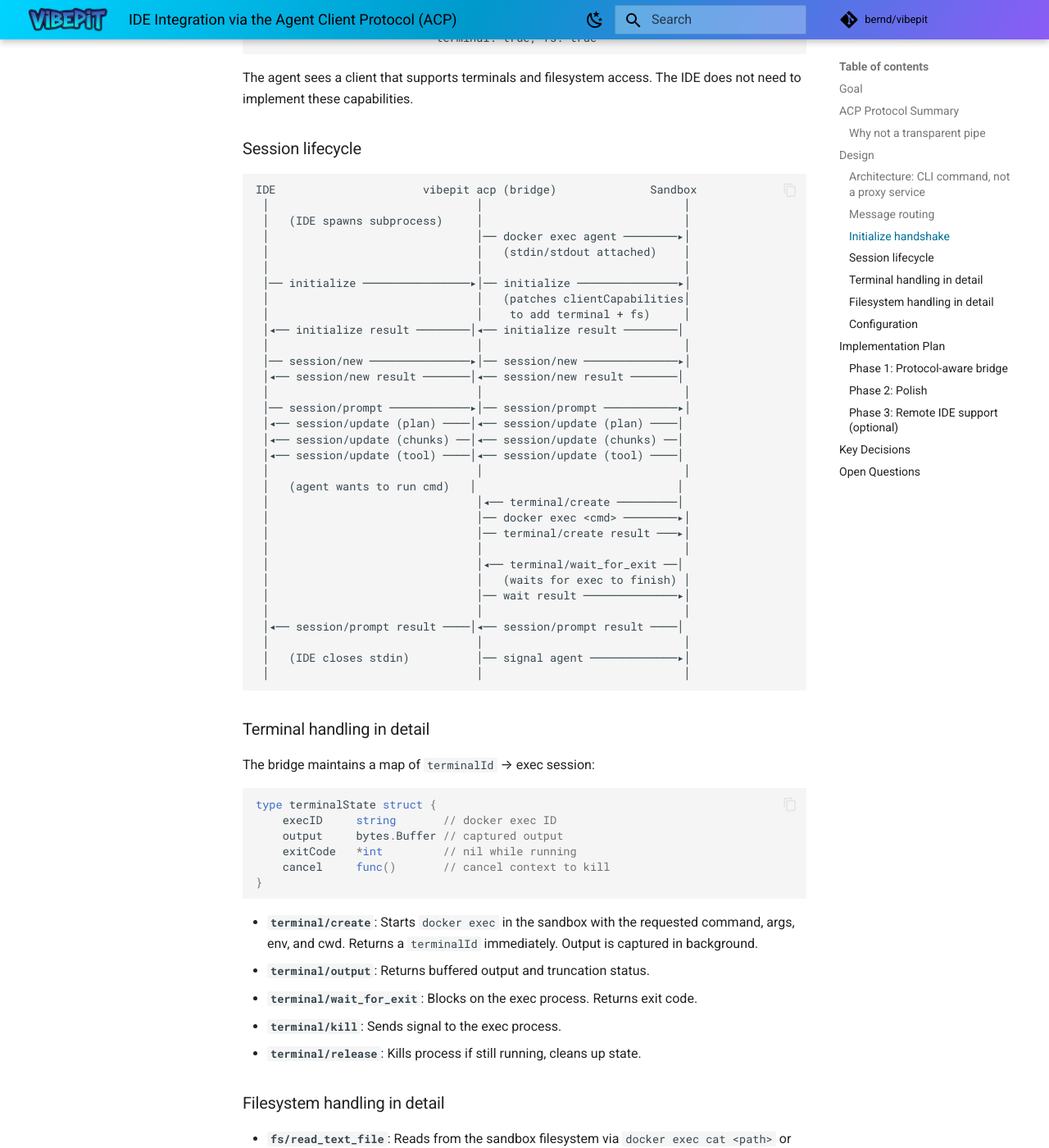
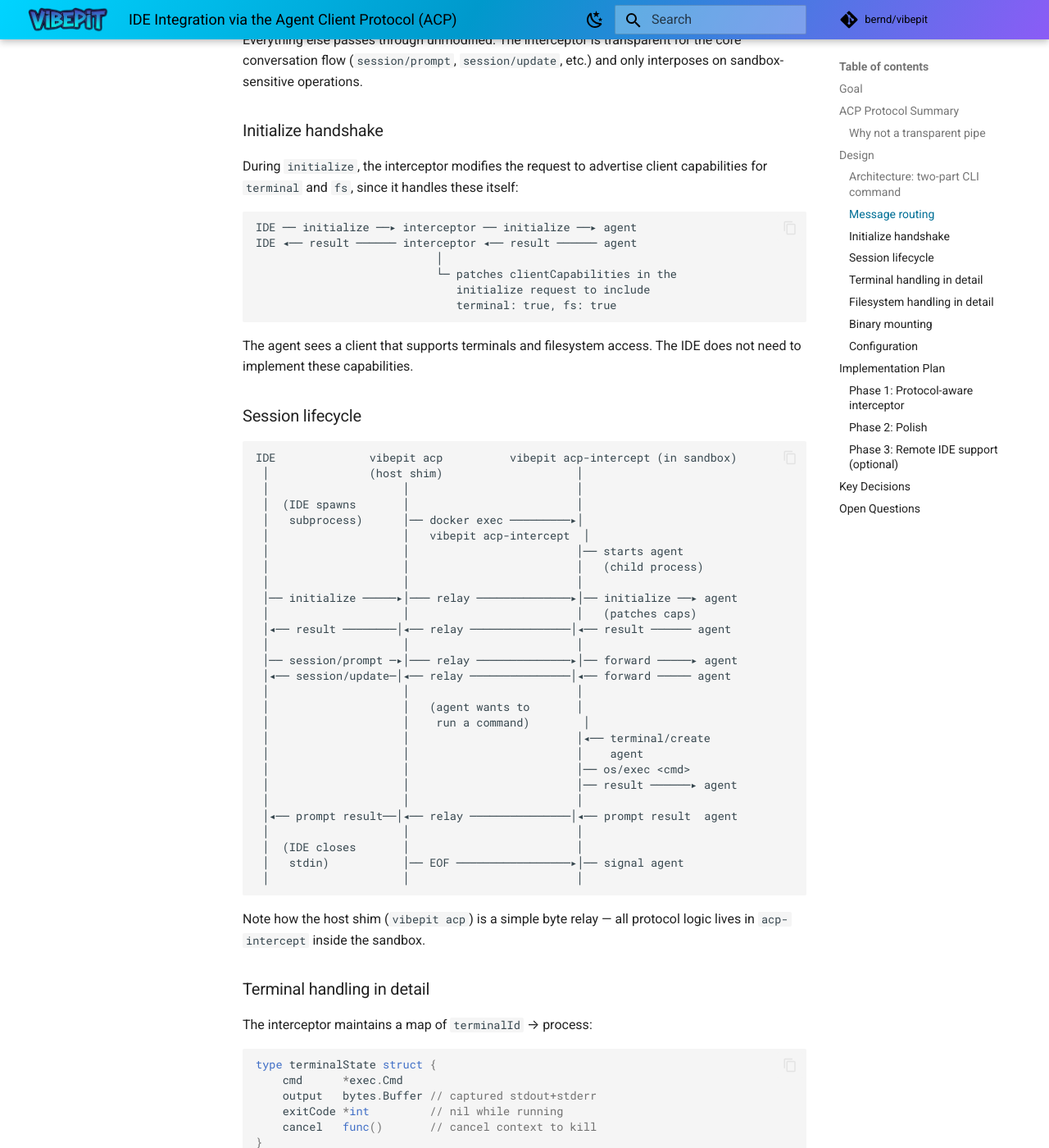
Before and after one commit to bernd/vibepit, an MkDocs documentation site: the page built from docs/content/acp-integration.md, in a window 1280 px wide and 1400 px high, scrolled down 3264 px. Shown: the whole window at 82% size. Built offline with MkDocs 1.6.1 and Material for MkDocs 9.7.7, drawn with Linux system fonts in a browser that asks for light colours; comment, search, counter and statistics services are not loaded; some of the changed text lies outside the part shown.

Commit message:
Move ACP interceptor inside the sandbox
Mount the vibepit binary into the sandbox container and run
acp-intercept inside it. Terminal and filesystem operations
become native os/exec and os file I/O calls instead of
per-command docker exec. The host-side `vibepit acp` is now
a trivial byte relay; all protocol logic runs sandboxed.

https://claude.ai/code/session_01LSM1UCpobdkNyNGbPanxwc

````diff
--- a/docs/content/acp-integration.md
+++ b/docs/content/acp-integration.md
@@ -7,35 +7,42 @@ agents running inside a Vibepit sandbox.
 ## Goal
 
 An IDE on the host launches `vibepit acp` as a local subprocess. This command
-execs into the running sandbox to start the agent, and acts as a protocol-aware
-bridge between the IDE and the sandboxed agent. The agent works against the
-sandboxed project directory while the IDE renders streaming updates, plans, and
-permission prompts.
+does a single `docker exec` into the sandbox to run `vibepit acp-intercept`,
+which starts the agent and handles all intercepted operations (terminals,
+filesystem) directly inside the sandbox — no per-command `docker exec` needed.
+The IDE renders streaming updates, plans, and permission prompts.
 
 ```
-┌─────────────────────────────────────────────────────────────────┐
-│ Host                                                            │
-│                                                                 │
-│  ┌──────────┐   stdio        ┌──────────────┐                  │
-│  │   IDE    │ ──────────────▸│ vibepit acp  │                  │
-│  │ (client) │◂──────────────│ (bridge)      │                  │
-│  └──────────┘   JSON-RPC    │              │                  │
-│                              │  intercepts: │                  │
-│                              │  • terminal/* │                  │
-│                              │  • fs/*       │                  │
-│                              └──────┬───────┘                  │
-│                                     │ docker exec              │
-│                                     │ stdin/stdout             │
-│                              ┌──────┼───────┐                  │
-│                              │ Sandbox      │                  │
-│                              │  ┌───▼─────┐ │                  │
-│                              │  │  Agent  │ │                  │
-│                              │  │ (claude,│ │                  │
-│                              │  │ codex,…)│ │                  │
-│                              │  └─────────┘ │                  │
-│                              └──────────────┘                  │
-└─────────────────────────────────────────────────────────────────┘
+┌──────────────────────────────────────────────────────────────────┐
+│ Host                                                              │
+│                                                                   │
+│  ┌──────────┐  stdio   ┌──────────────┐                          │
+│  │   IDE    │ ────────▸│ vibepit acp  │                          │
+│  │ (client) │◂────────│ (host shim)  │                          │
+│  └──────────┘  JSON-RPC└──────┬───────┘                          │
+│                               │ single docker exec               │
+│                               │ stdin/stdout                     │
+│                        ┌──────┼──────────────────────────┐       │
+│                        │ Sandbox                         │       │
+│                        │  ┌───▼────────────────────────┐ │       │
+│                        │  │ vibepit acp-intercept      │ │       │
+│                        │  │                            │ │       │
+│                        │  │  intercepts:               │ │       │
+│                        │  │  • terminal/* → os/exec    │ │       │
+│                        │  │  • fs/*       → os file I/O│ │       │
+│                        │  │                            │ │       │
+│                        │  │  ┌────────────────────┐    │ │       │
+│                        │  │  │  Agent (claude, …) │    │ │       │
+│                        │  │  │  stdin/stdout pipe │    │ │       │
+│                        │  │  └────────────────────┘    │ │       │
+│                        │  └────────────────────────────┘ │       │
+│                        └─────────────────────────────────┘       │
+└──────────────────────────────────────────────────────────────────┘
 ```
+
+The vibepit binary is bind-mounted into the sandbox container at startup
+(read-only), so `acp-intercept` is available without modifying the sandbox
+image.
 
 ## ACP Protocol Summary
 
@@ -59,22 +66,36 @@ sends requests to the IDE asking it to execute commands and read/write files.
 In a naive stdio pipe, these requests would reach the IDE and execute on the
 **host**, outside the sandbox. This defeats Vibepit's isolation model.
 
-The `vibepit acp` bridge must intercept these methods and fulfill them inside
-the sandbox container instead of forwarding them to the IDE.
+The interceptor running inside the sandbox handles these methods directly using
+native system calls (`os/exec` for terminals, `os` file I/O for filesystem),
+keeping all tool execution sandboxed.
 
 ## Design
 
-### Architecture: CLI command, not a proxy service
+### Architecture: two-part CLI command
 
-The bridge is a `vibepit acp` CLI command, not a new service in the proxy
-container. Rationale:
+The bridge has two halves:
 
-1. **ACP's primary transport is stdio** — IDEs already know how to spawn a
-   subprocess and talk JSON-RPC over stdin/stdout. No WebSocket, no mTLS, no
-   new ports.
-2. **Simpler** — A single command that execs into the sandbox. No proxy
-   changes, no container image changes.
-3. **Standard** — The IDE configures it exactly like any other local ACP agent.
+1. **`vibepit acp`** (runs on host) — Thin shim that the IDE spawns as a
+   subprocess. It does a single `docker exec` into the sandbox to start
+   `vibepit acp-intercept`, then relays stdio between the IDE and the exec
+   session. It has no protocol awareness — it is a byte pipe.
+
+2. **`vibepit acp-intercept`** (runs inside sandbox) — The protocol-aware
+   interceptor. It starts the agent as a child process, parses JSON-RPC
+   messages, and intercepts `terminal/*` and `fs/*` methods. Intercepted
+   operations run directly inside the sandbox using native Go APIs (`os/exec`,
+   `os` file I/O). Everything else is forwarded between the IDE and the agent.
+
+Rationale:
+
+1. **ACP's primary transport is stdio** — IDEs spawn a subprocess and talk
+   JSON-RPC over stdin/stdout. No WebSocket, no mTLS, no new ports.
+2. **No per-command docker exec** — Terminals and file operations run natively
+   inside the sandbox. Only one `docker exec` is needed for the entire session.
+3. **No image changes** — The vibepit binary is bind-mounted into the sandbox
+   at startup (read-only). No new dependencies in the sandbox image.
+4. **Standard** — The IDE configures it exactly like any other local ACP agent.
 
 The proxy-based approach (WebSocket, mTLS) would only be needed for remote IDE
 access, which is a separate feature.
@@ -87,30 +108,30 @@ The bridge parses each JSON-RPC message and routes it:
 |-----------|--------|--------|
 | IDE → Agent | `initialize`, `session/*`, etc. | Forward to agent stdin |
 | Agent → IDE | `session/update`, `session/request_permission` | Forward to IDE stdout |
-| Agent → IDE | `terminal/create` | **Intercept**: run command in sandbox via `docker exec` |
-| Agent → IDE | `terminal/output` | **Intercept**: return buffered output from sandbox exec |
-| Agent → IDE | `terminal/wait_for_exit` | **Intercept**: wait for sandbox exec to complete |
-| Agent → IDE | `terminal/kill` | **Intercept**: signal the sandbox exec process |
-| Agent → IDE | `terminal/release` | **Intercept**: clean up sandbox exec resources |
-| Agent → IDE | `fs/read_text_file` | **Intercept**: read file from sandbox filesystem |
-| Agent → IDE | `fs/write_text_file` | **Intercept**: write file in sandbox filesystem |
+| Agent → IDE | `terminal/create` | **Intercept**: `os/exec.Command()` in sandbox |
+| Agent → IDE | `terminal/output` | **Intercept**: return buffered output |
+| Agent → IDE | `terminal/wait_for_exit` | **Intercept**: `cmd.Wait()` |
+| Agent → IDE | `terminal/kill` | **Intercept**: `cmd.Process.Signal()` |
+| Agent → IDE | `terminal/release` | **Intercept**: kill + clean up |
+| Agent → IDE | `fs/read_text_file` | **Intercept**: `os.ReadFile()` |
+| Agent → IDE | `fs/write_text_file` | **Intercept**: `os.WriteFile()` |
 
-Everything else passes through unmodified. The bridge is transparent for the
-core conversation flow (`session/prompt`, `session/update`, etc.) and only
+Everything else passes through unmodified. The interceptor is transparent for
+the core conversation flow (`session/prompt`, `session/update`, etc.) and only
 interposes on sandbox-sensitive operations.
 
 ### Initialize handshake
 
-During `initialize`, the bridge must modify the response to advertise
+During `initialize`, the interceptor modifies the request to advertise
 client capabilities for `terminal` and `fs`, since it handles these itself:
 
 ```
-IDE ── initialize ──▸ bridge ── initialize ──▸ agent
-IDE ◂── result ────── bridge ◂── result ────── agent
-                        │
-                        └─ patches clientCapabilities in the
-                           initialize request to include
-                           terminal: true, fs: true
+IDE ── initialize ──▸ interceptor ── initialize ──▸ agent
+IDE ◂── result ────── interceptor ◂── result ────── agent
+                           │
+                           └─ patches clientCapabilities in the
+                              initialize request to include
+                              terminal: true, fs: true
 ```
 
 The agent sees a client that supports terminals and filesystem access. The IDE
@@ -119,69 +140,82 @@ does not need to implement these capabilities.
 ### Session lifecycle
 
 ```
-IDE                      vibepit acp (bridge)              Sandbox
- │                               │                              │
- │   (IDE spawns subprocess)     │                              │
- │                               │── docker exec agent ────────▸│
- │                               │   (stdin/stdout attached)    │
- │                               │                              │
- │── initialize ────────────────▸│── initialize ───────────────▸│
- │                               │   (patches clientCapabilities│
- │                               │    to add terminal + fs)     │
- │◂── initialize result ────────│◂── initialize result ────────│
- │                               │                              │
- │── session/new ───────────────▸│── session/new ──────────────▸│
- │◂── session/new result ───────│◂── session/new result ───────│
- │                               │                              │
- │── session/prompt ────────────▸│── session/prompt ───────────▸│
- │◂── session/update (plan) ────│◂── session/update (plan) ────│
- │◂── session/update (chunks) ──│◂── session/update (chunks) ──│
- │◂── session/update (tool) ────│◂── session/update (tool) ────│
- │                               │                              │
- │   (agent wants to run cmd)   │                              │
- │                               │◂── terminal/create ─────────│
- │                               │── docker exec <cmd> ────────▸│
- │                               │── terminal/create result ───▸│
- │                               │                              │
- │                               │◂── terminal/wait_for_exit ──│
- │                               │   (waits for exec to finish) │
- │                               │── wait result ──────────────▸│
- │                               │                              │
- │◂── session/prompt result ────│◂── session/prompt result ────│
- │                               │                              │
- │   (IDE closes stdin)          │── signal agent ─────────────▸│
- │                               │                              │
+IDE              vibepit acp          vibepit acp-intercept (in sandbox)
+ │               (host shim)                    │
+ │                    │                         │
+ │  (IDE spawns       │                         │
+ │   subprocess)      │── docker exec ─────────▸│
+ │                    │   vibepit acp-intercept  │
+ │                    │                         │── starts agent
+ │                    │                         │   (child process)
+ │                    │                         │
+ │── initialize ─────▸│─── relay ──────────────▸│── initialize ──▸ agent
+ │                    │                         │   (patches caps)
+ │◂── result ────────│◂── relay ───────────────│◂── result ────── agent
+ │                    │                         │
+ │── session/prompt ─▸│─── relay ──────────────▸│── forward ─────▸ agent
+ │◂── session/update─│◂── relay ───────────────│◂── forward ───── agent
+ │                    │                         │
+ │                    │   (agent wants to       │
+ │                    │    run a command)        │
+ │                    │                         │◂── terminal/create
+ │                    │                         │    agent
+ │                    │                         │── os/exec <cmd>
+ │                    │                         │── result ──────▸ agent
+ │                    │                         │
+ │◂── prompt result──│◂── relay ───────────────│◂── prompt result  agent
+ │                    │                         │
+ │  (IDE closes       │                         │
+ │   stdin)           │── EOF ─────────────────▸│── signal agent
+ │                    │                         │
 ```
+
+Note how the host shim (`vibepit acp`) is a simple byte relay — all protocol
+logic lives in `acp-intercept` inside the sandbox.
 
 ### Terminal handling in detail
 
-The bridge maintains a map of `terminalId` → exec session:
+The interceptor maintains a map of `terminalId` → process:
 
 ```go
 type terminalState struct {
-    execID     string       // docker exec ID
-    output     bytes.Buffer // captured output
-    exitCode   *int         // nil while running
-    cancel     func()       // cancel context to kill
+    cmd      *exec.Cmd
+    output   bytes.Buffer // captured stdout+stderr
+    exitCode *int         // nil while running
+    cancel   func()       // cancel context to kill
 }
 ```
 
-- **`terminal/create`**: Starts `docker exec` in the sandbox with the
-  requested command, args, env, and cwd. Returns a `terminalId` immediately.
-  Output is captured in background.
+Since the interceptor runs inside the sandbox, terminal operations are native:
+
+- **`terminal/create`**: Starts the command via `os/exec.CommandContext()` with
+  the requested command, args, env, and cwd. Returns a `terminalId`
+  immediately. Output is captured in background goroutine.
 - **`terminal/output`**: Returns buffered output and truncation status.
-- **`terminal/wait_for_exit`**: Blocks on the exec process. Returns exit code.
-- **`terminal/kill`**: Sends signal to the exec process.
+- **`terminal/wait_for_exit`**: Calls `cmd.Wait()`. Returns exit code.
+- **`terminal/kill`**: Calls `cmd.Process.Signal()`.
 - **`terminal/release`**: Kills process if still running, cleans up state.
+
+No `docker exec` per command — processes are direct children of the
+interceptor.
 
 ### Filesystem handling in detail
 
-- **`fs/read_text_file`**: Reads from the sandbox filesystem via
-  `docker exec cat <path>` or the container client's exec API.
-- **`fs/write_text_file`**: Writes via `docker exec tee <path>` or equivalent.
+- **`fs/read_text_file`**: `os.ReadFile(path)` — direct filesystem access.
+- **`fs/write_text_file`**: `os.WriteFile(path, data, perm)` — direct write.
 
-All paths are resolved within the sandbox — the bridge never accesses host
-filesystem paths.
+All paths are naturally sandboxed because the interceptor runs inside the
+container. No path translation or escaping is needed.
+
+### Binary mounting
+
+The `run` command bind-mounts the vibepit binary into the sandbox container at
+a well-known path (e.g. `/usr/local/bin/vibepit`) as read-only. This makes
+`acp-intercept` available inside the sandbox without modifying the image.
+
+The binary is the same `vibepit` binary running on the host. On Linux hosts
+this works directly. On macOS hosts, the existing cross-compiled Linux binary
+(used for the proxy container) is mounted instead.
 
 ### Configuration
 
@@ -194,7 +228,7 @@ The IDE configures the bridge as a standard ACP agent subprocess:
 }
 ```
 
-CLI flags for `vibepit acp`:
+CLI flags for `vibepit acp` (host side):
 
 ```
 vibepit acp                          # auto-detect agent and session
@@ -203,36 +237,49 @@ vibepit acp --agent-args "--acp"     # pass args to agent
 vibepit acp --session <id>           # target specific session
 ```
 
+`vibepit acp` discovers the running session, then runs:
+
+```
+docker exec -i <sandbox> vibepit acp-intercept --agent <agent> [--agent-args ...]
+```
+
+`vibepit acp-intercept` (sandbox side) is an internal command not intended for
+direct use. It starts the agent, runs the JSON-RPC interceptor, and exits when
+stdin closes.
+
 Session discovery reuses the existing `ListProxySessions()` from
 `cmd/session.go`. If only one session is running, it is selected automatically.
 
 ## Implementation Plan
 
-### Phase 1: Protocol-aware bridge
+### Phase 1: Protocol-aware interceptor
 
-1. Add `cmd/acp.go` — the `vibepit acp` command.
-2. Session discovery: find the running sandbox container.
-3. Agent launch: `docker exec -i <sandbox> <agent>` with stdin/stdout.
-4. Message parsing: line-delimited JSON-RPC router that classifies messages
+1. Add `cmd/acp.go` — the `vibepit acp` host shim. Discovers session, runs
+   `docker exec -i <sandbox> vibepit acp-intercept ...`, relays stdio.
+2. Add `cmd/acp_intercept.go` — the `vibepit acp-intercept` command that runs
+   inside the sandbox.
+3. Bind-mount the vibepit binary into the sandbox in `cmd/run.go`.
+4. Agent launch: start the agent as a child process with piped stdin/stdout.
+5. Message parsing: line-delimited JSON-RPC router that classifies messages
    by method.
-5. Forwarding: pass-through for all non-intercepted methods.
-6. `terminal/*` interception: manage exec sessions in the sandbox.
-7. `fs/*` interception: read/write files in the sandbox.
-8. `initialize` patching: inject `terminal` and `fs` client capabilities.
+6. Forwarding: pass-through for all non-intercepted methods.
+7. `terminal/*` interception: manage child processes via `os/exec`.
+8. `fs/*` interception: read/write files via `os` package.
+9. `initialize` patching: inject `terminal` and `fs` client capabilities.
 
 ### Phase 2: Polish
 
-1. Multiple concurrent terminals (map of terminalId → exec session).
+1. Multiple concurrent terminals (map of terminalId → `*exec.Cmd`).
 2. Output byte limiting and truncation per ACP spec.
-3. Graceful shutdown: clean up exec sessions when IDE disconnects.
+3. Graceful shutdown: kill child processes when stdin closes.
 4. `session/load` support for resuming agent sessions.
-5. Error handling: surface container exec failures as JSON-RPC errors.
+5. Error handling: surface process failures as JSON-RPC errors.
 
 ### Phase 3: Remote IDE support (optional)
 
 If remote IDE access becomes a requirement, add a WebSocket/mTLS endpoint in
 the proxy container that speaks the same protocol. The proxy would run the
-same bridge logic, but over a network transport instead of stdio. This is
+same interceptor logic, but over a network transport instead of stdio. This is
 additive — the CLI command continues to work for local IDEs.
 
 ## Key Decisions
@@ -240,9 +287,11 @@ additive — the CLI command continues to work for local IDEs.
 | Decision | Rationale |
 |----------|-----------|
 | CLI command, not proxy service | stdio is ACP's native transport. No new infrastructure needed. |
+| Interceptor inside sandbox | Terminal and fs operations are native (no per-command docker exec). Only one docker exec for the entire session. |
+| Bind-mount vibepit binary | No sandbox image changes needed. Same binary, read-only mount. |
+| Two-part command (shim + interceptor) | Host shim is trivial (byte pipe). All protocol logic runs sandboxed. |
 | Intercept `terminal/*` and `fs/*` | These are client-side methods that would escape the sandbox if forwarded to the IDE. |
 | Forward `session/request_permission` to IDE | The user must approve tool use — this stays in the IDE where the user is. |
-| `docker exec` for both agent and terminals | Reuses existing container client code. Consistent execution model. |
 | Patch `initialize` capabilities | Agent sees full client support without requiring IDE-side implementations. |
 
 ## Open Questions
````
